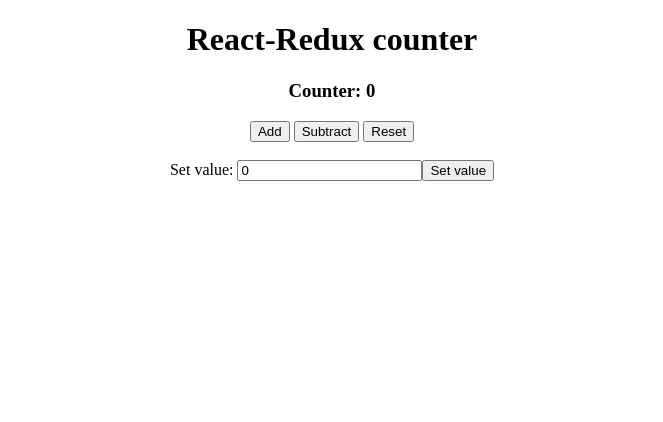
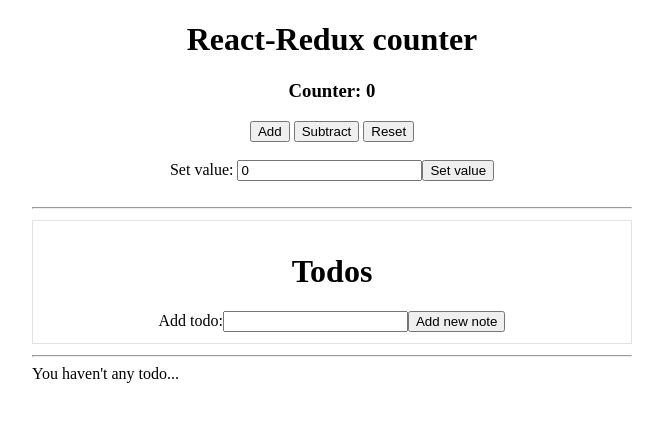
Before and after one commit to vik753/counter-redux, a React (Create React App) app: page / in a window 1280 px wide. Shown: the top 422 px of the page, without its empty margins (308-971 px from the left). Built offline with nearby package versions, Linux system fonts and the light colour scheme.

Commit message:
made two reducers and combined them

```diff
--- a/src/App.js
+++ b/src/App.js
@@ -1,14 +1,25 @@
 import React from "react";
 import { connect } from "react-redux";
-import {addCount, resetCount, setCount, subtractCount} from "./redux/rootActions";
+import {
+  addCount,
+  resetCount,
+  setCount,
+  subtractCount,
+} from "./redux/counter/counterActions";
+import { addTodo } from "./redux/todo/todoActions";
 
 class App extends React.Component {
   state = {
     setValue: 0,
+    newTodo: {
+      todoText: "",
+      done: false,
+      created: Date.now(),
+    },
   };
 
   render() {
-    console.log(this.props);
+    // console.log(this.props);
     return (
       <div
         style={{
@@ -18,6 +29,7 @@
           textAlign: "center",
         }}
       >
+        <div className="counter-wrapper">
           <h1>React-Redux counter</h1>
           <h3>Counter: {this.props.counter}</h3>
           <button style={{ marginRight: "4px" }} onClick={this.props.addCount}>
@@ -30,36 +42,108 @@
             Subtract
           </button>
           <button onClick={this.props.resetCount}>Reset</button>
-        <br/>
-        <br/>
+          <br />
+          <br />
           <div>
-          <label htmlFor="setValue" style={{marginRight: '4px'}}>Set value:</label>
+            <label htmlFor="setValue" style={{ marginRight: "4px" }}>
+              Set value:
+            </label>
             <input
-            id='setValue'
+              id="setValue"
               type="number"
               onInput={(e) => this.setState({ setValue: +e.target.value })}
-            value={this.state.setValue}
+              defaultValue={this.state.setValue}
             />
-          <button onClick={() => this.props.setCount(this.state.setValue)}>Set value</button>
+            <button onClick={() => this.props.setCount(this.state.setValue)}>
+              Set value
+            </button>
+          </div>
+        </div>
+        {/*  counter-wrapper */}
+        <br />
+        <hr />
+        <div
+          className="todo-wrapper"
+          style={{
+            border: "1px solid #e2e2e2",
+            padding: 11,
+            margin: "11px auto",
+          }}
+        >
+          <h1>Todos</h1>
+          <div>
+            <label htmlFor="addTodo">Add todo:</label>
+            <input
+              type="text"
+              id="addTodo"
+              defaultValue={this.state.newTodo.todoText}
+              onInput={(e) =>
+                this.setState({
+                  newTodo: {
+                    ...this.state.newTodo,
+                    todoText: e.target.value,
+                  },
+                })
+              }
+            />
+            <button
+              onClick={() => {
+                const newTodoInput = document.getElementById("addTodo");
+                newTodoInput.value = "";
+                this.props.addNewTodo(this.state.newTodo);
+              }}
+            >
+              Add new note
+            </button>
+          </div>
+        </div>
+        <hr />
+        <div style={{ textAlign: "left" }}>
+          <ul style={{
+            'list-style': 'none',
+            margin: '0',
+            padding: '0',
+          }}>
+            {Object.values(this.props.todos).length
+              ? Object.values(this.props.todos).map((todo, index) => {
+                  return (
+                    <li
+                      key={index}
+                      style={{
+                        display: "flex",
+                        justifyContent: "space-between",
+                        border: "1px solid #e2e2e2",
+                        padding: '4px',
+                        borderRadius: '4px',
+                        marginBottom: '4px',
+                      }}
+                    >
+                      <span>{todo.todoText}</span>
+                      <span>{todo.done ? "done" : "undone"}</span>
+                    </li>
+                  );
+                })
+              : "You haven't any todo..."}
+          </ul>
         </div>
       </div>
     );
   }
 }
 
-function mapStateToProps(state) {
-  return {
-    counter: state.counter,
-  };
-}
+const mapStateToProps = (state) => ({
+  counter: state.counterReducer.counter,
+  todos: state.todoReducer.todos,
+});
 
-const mapDispatchToProps = (dispatch) => {
-  return {
+const mapDispatchToProps = (dispatch) => ({
+  //counter
   addCount: () => dispatch(addCount()),
   subtractCount: () => dispatch(subtractCount()),
   resetCount: () => dispatch(resetCount()),
   setCount: (value) => dispatch(setCount(value)),
-  };
-};
+  //todos
+  addNewTodo: (todo) => dispatch(addTodo(todo)),
+});
 
 export default connect(mapStateToProps, mapDispatchToProps)(App);
--- /dev/null
+++ b/src/redux/counter/counterReducer.js
@@ -0,0 +1,26 @@
+const initialState = {
+  counter: 0,
+};
+
+export default function counterReducer(state = initialState, action) {
+  switch (action.type) {
+    case "ADD":
+      return {
+        counter: state.counter + 1,
+      };
+    case "SUBTRACT":
+      return {
+        counter: state.counter - 1,
+      };
+    case "RESET":
+      return {
+        counter: 0,
+      };
+      case "SET":
+      return {
+        counter: action.value,
+      };
+    default:
+      return state;
+  }
+}
--- a/src/redux/rootReducer.js
+++ b/src/redux/rootReducer.js
@@ -1,26 +1,9 @@
-const initialState = {
-  counter: 0,
-};
+import { combineReducers } from "redux";
 
-export default function rootReducer(state = initialState, action) {
-  switch (action.type) {
-    case "ADD":
-      return {
-        counter: state.counter + 1,
-      };
-    case "SUBTRACT":
-      return {
-        counter: state.counter - 1,
-      };
-    case "RESET":
-      return {
-        counter: 0,
-      };
-      case "SET":
-      return {
-        counter: action.value,
-      };
-    default:
-      return state;
-  }
-}
+import counterReducer from "./counter/counterReducer";
+import todoReducer from "./todo/todoReducer";
+
+export default combineReducers({
+  counterReducer,
+  todoReducer,
+});
--- /dev/null
+++ b/src/redux/todo/todoActions.js
@@ -0,0 +1,12 @@
+const getId = () => `${Math.random()}-${Date.now()}`;
+
+const addTodo = (todo) => {
+  todo.id = getId();
+  // console.log("todoAddAction", todo);
+  return {
+    type: "ADD_TODO",
+    todo,
+  };
+};
+
+export { addTodo };
--- /dev/null
+++ b/src/redux/todo/todoReducer.js
@@ -0,0 +1,17 @@
+const initialState = {
+  todos: {},
+};
+
+export default function todoReducer(state = initialState, action) {
+  switch (action.type) {
+    case "ADD_TODO":
+      return {
+        todos: {
+          ...state.todos,
+          [action.todo.id]: action.todo,
+        },
+      };
+    default:
+      return state;
+  }
+}
```
Also changed, not shown: src/redux/counter/counterActions.js (renamed from src/redux/rootActions.js). Lines whose indentation alone changed are shown as unchanged.
